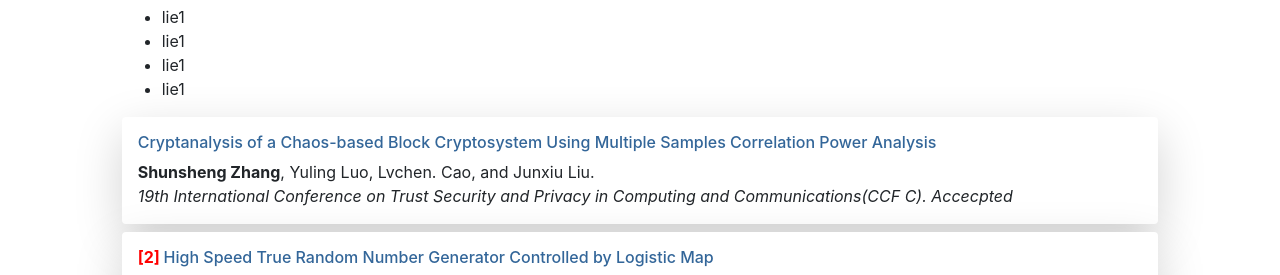
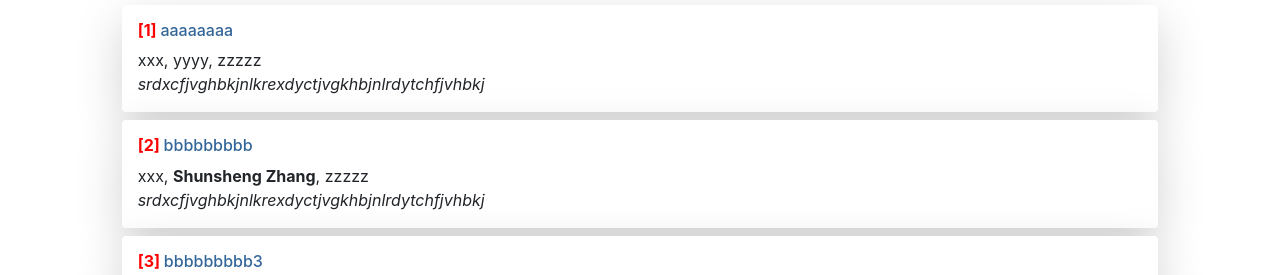
Before and after one commit to shunszhang/shunszhang.github.io, a plain HTML site: page index.html in a window 1280 px wide. Shown: the part 523-798 px from the top of the page. Drawn offline with nearby package versions, Linux system fonts and the light colour scheme.

Commit message:
Update index.html

```diff
--- a/index.html
+++ b/index.html
@@ -195,6 +195,65 @@
                 </div>
             </div>
         </div>
+
+        <script>
+                            function create_paper(index, paper) {
+                                for (let i = 0; i < paper['authors'].length; i++) {
+                                    let author_name = paper['authors'][i]
+                                    if (author_name.startsWith(name)){
+                                        paper['authors'][i] = '<b>'+name+'</b>'
+                                        innerhtml += create_paper(i + 1, paper)
+                                    }
+                                }
+                                let author = paper['authors'].join(', ')
+                                return '                            <div class="shadow-lg p-3 mb-2 bg-white rounded">\n' +
+                                    '                                <h6>\n' +
+                                    '                                    <strong style="color: red"> [' + index + '] </strong>\n' +
+                                    '                                    <a target="_blank" href="'+paper['path']+'">' + paper['title'] + '</a >\n' +
+                                    '                                </h6>\n' +
+                                    '                                ' + author + '\n' +
+                                    '                                <br> <i> ' + paper['others'] + ' </i><br>\n' +
+                                    '                            </div>'
+                            }
+                            let name = 'Shunsheng Zhang'
+                            let papers = [
+                                {
+                                    'title': 'aaaaaaaa',
+                                    'authors': ['xxx', 'yyyy', 'zzzzz'],
+                                    'others': 'srdxcfjvghbkjnlkrexdyctjvgkhbjnlrdytchfjvhbkj',
+                                    'path':'example/distributed work.pdf'
+                                },
+                                {
+                                    'title': 'bbbbbbbbb',
+                                    'authors': ['xxx', 'Shunsheng Zhang', 'zzzzz'],
+                                    'others': 'srdxcfjvghbkjnlkrexdyctjvgkhbjnlrdytchfjvhbkj',
+                                    'path':'example/distributed work.pdf'
+                                },
+                                {
+                                    'title': 'bbbbbbbbb3',
+                                    'authors': ['xxx', 'Shunsheng Zhang', 'zzzzz'],
+                                    'others': 'srdxcfjvghbkjnlkrexdyctjvgkhbjnlrdytchfjvhbkj',
+                                    'path':'example/distributed work.pdf'
+                                },
+                            ]
+                            let conferenceExample = document.getElementById('conference-example');
+                            let innerhtml = ''
+                            for (let i = 0; i < papers.length; i++) {
+                                let paper = papers[i]
+                                innerhtml += create_paper(i + 1, paper)
+                            }
+                            conferenceExample.innerHTML = innerhtml
+                        </script>
+
+
+
+
+
+
+
+
+
+
 
         <!--    journal publications-->
         <div class="container-fluid">
```
